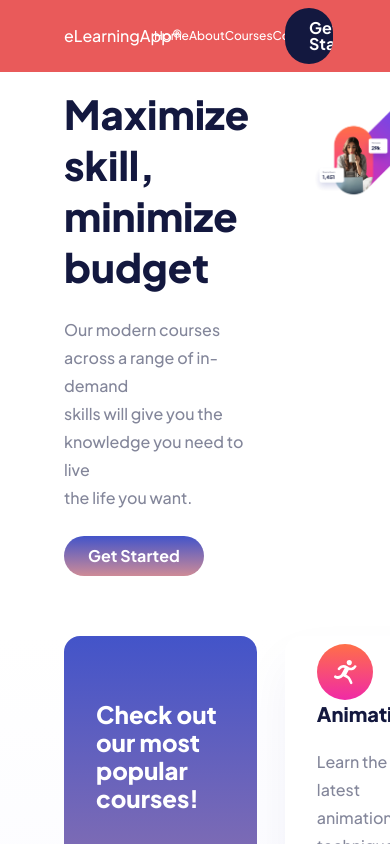
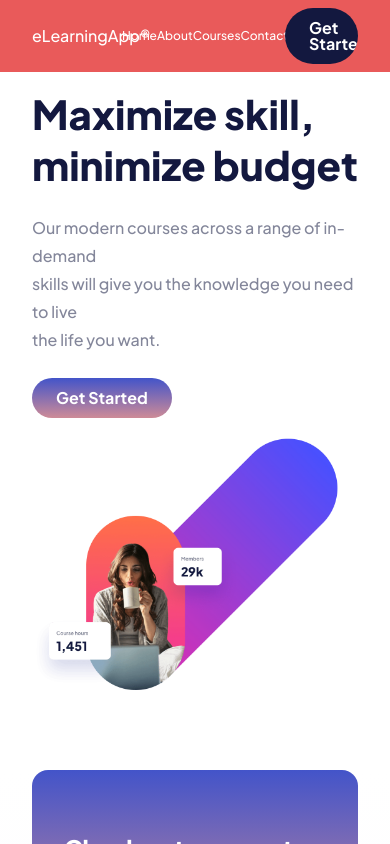
Before and after one commit to GreyFoundation2020/elearning, a React (Vite) app in the folder elearningAPP/: page / in a window 390 px wide. Shown: the top 844 px of the page. Built offline with nearby package versions, Linux system fonts and the light colour scheme.

Commit message:
mobile device on work

```diff
--- a/elearningAPP/src/styles/index.css
+++ b/elearningAPP/src/styles/index.css
@@ -31,8 +31,7 @@ header{
   .h2 {
     @apply text-2xl desktop:text-[32px] leading-7 desktop:leading-10;
   }
-ul{ sm:hidden;
-}
+
   .h3 {
     @apply text-xl desktop:text-2xl leading-[auto];
   }
@@ -50,13 +49,23 @@ ul{ sm:hidden;
   }
 
   .container {
-    @apply max-w-[1142px] px-16  mx-auto;
+    @apply max-w-[1142px] px-16  mx-auto ;
   }
 }
 
 
 @media  only screen and (max-width: 600px)   {
-  body{
-    display: grid;
+  .grid{
+    display: inline;
+}
+.container {
+    margin-left: auto;
+    margin-right: auto;
+    max-width: 1142px;
+    padding-left: 2rem;
+    padding-right: 2rem;
+}
+ul{
+  display:none;
 }
 }
```
